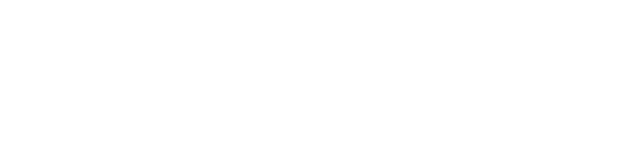
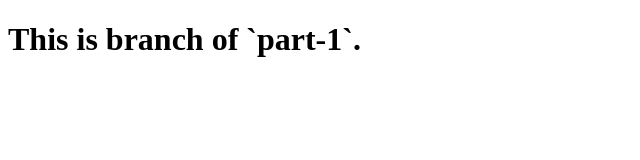
Before and after one commit to wang0857/mtm6302-capstone-wang0857, a plain HTML site: page index.html in a window 1280 px wide. Shown: the whole page, without its empty margins (0-640 px from the left). Drawn offline with Linux system fonts and the light colour scheme.

Commit message:
Created a branch and modified README.md

```diff
--- a/index.html
+++ b/index.html
@@ -5,6 +5,7 @@
     <meta http-equiv="X-UA-Compatible" content="IE=edge">
     <meta name="viewport" content="width=device-width, initial-scale=1.0">
     <title>Capstone Project</title>
+    <h1>This is branch of `part-1`.</h1>
 </head>
 <body>
 
```
Also changed, not shown: README.md.
